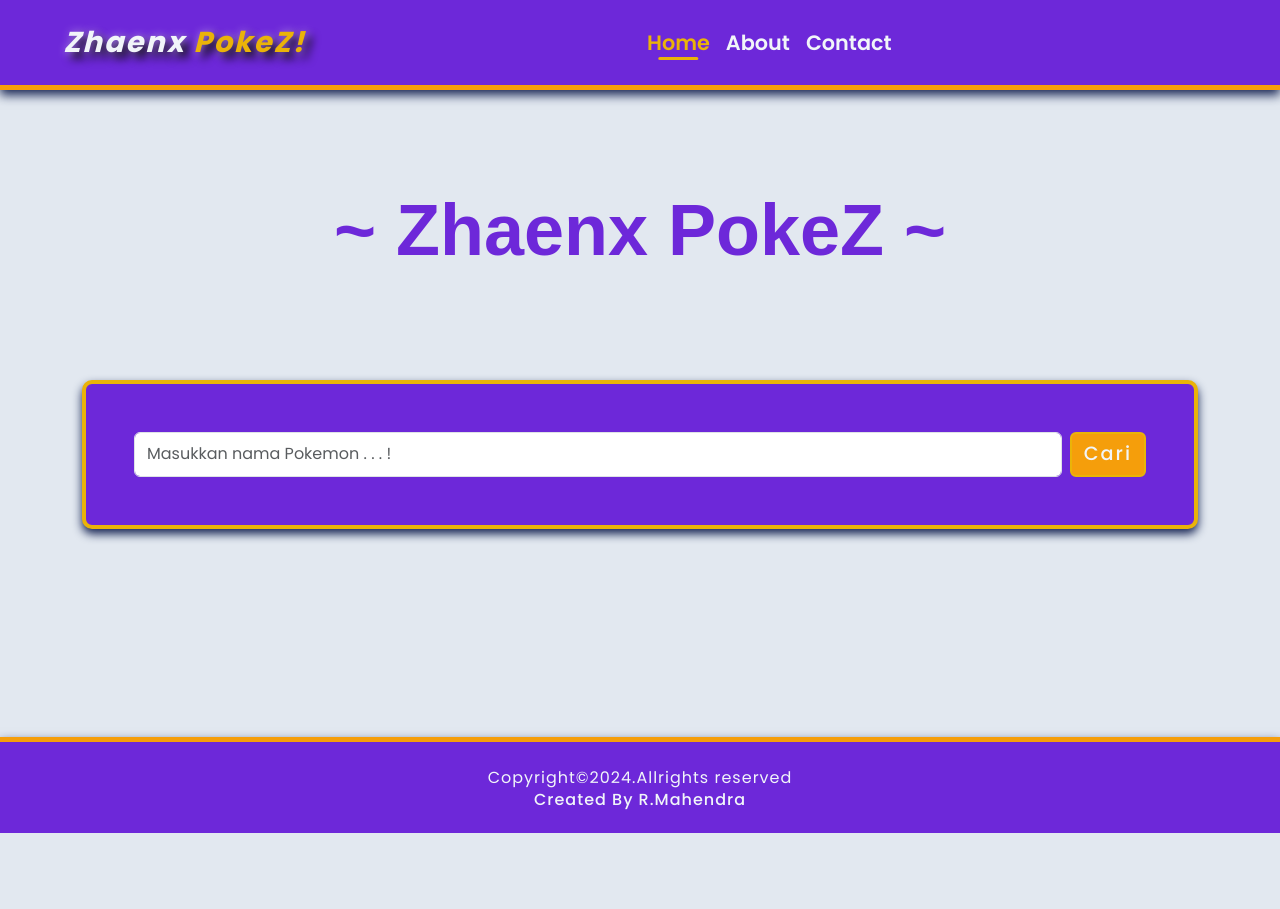
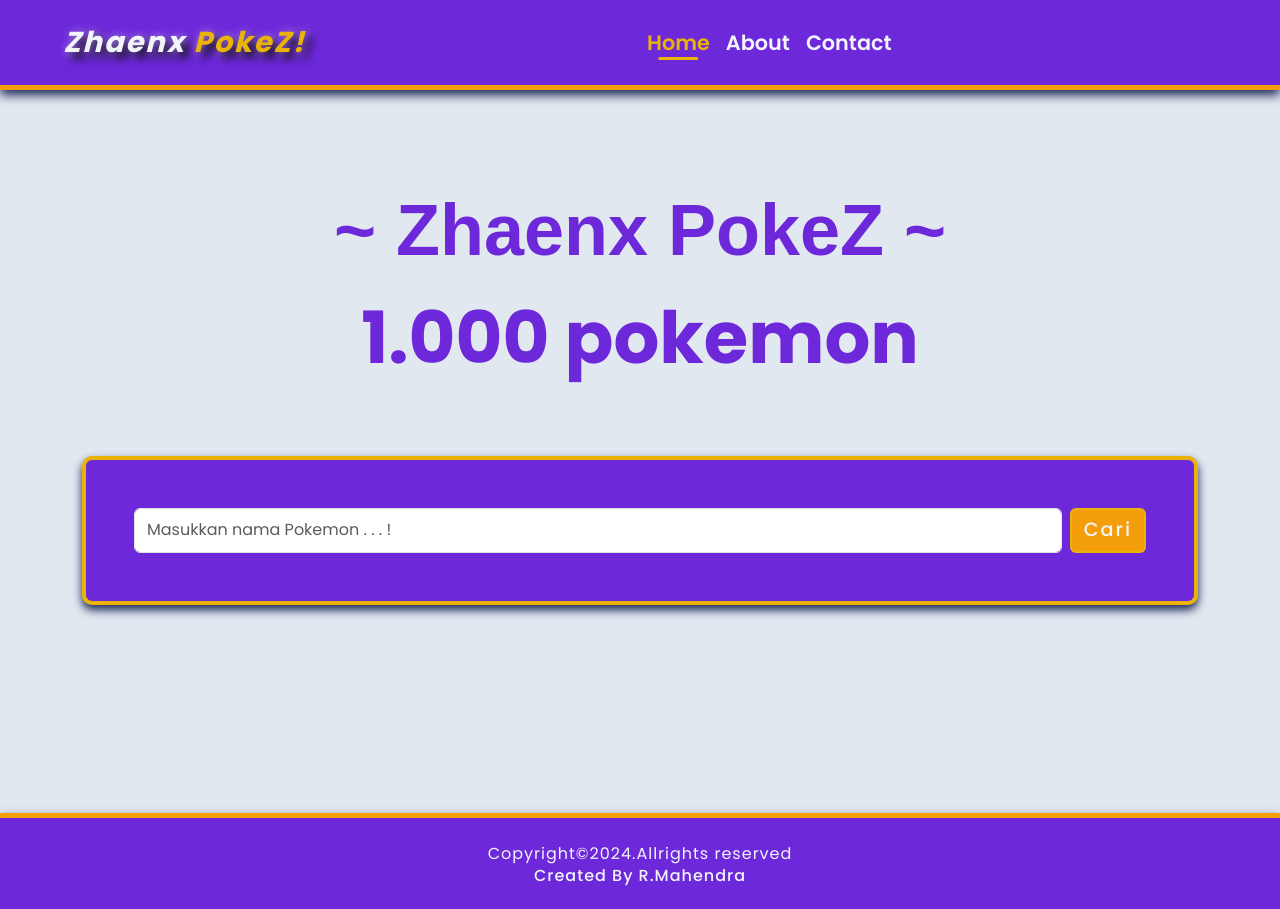
Before and after one commit to R-Mahendra/zhaenx-pokez, a website built with webpack: page index.html in a window 1280 px wide. Before the commit the page ends 833 px from the top, so only its background shows below. Built offline with nearby package versions, Linux system fonts and the light colour scheme; no server answers; a web font is replaced by a local one.

Commit message:
update api

```diff
--- a/src/components/CustomElement.js
+++ b/src/components/CustomElement.js
@@ -1,6 +1,7 @@
 class MyCustomElement extends HTMLElement {
 	connectedCallback() {
-		this.innerHTML = "~ Zhaenx PokeZ ~";
+		this.innerHTML = `~ Zhaenx PokeZ ~
+		<p class="mb-0">1.000 pokemon</p>`;
 	}
 }
 
--- a/src/styles/main.css
+++ b/src/styles/main.css
@@ -113,7 +113,7 @@
 
 .zx__Konten .cards {
 	margin-bottom: 2rem;
-	margin-top: 6rem;
+	margin-top: 4rem;
 	background: var(--bg-primary);
 	padding: 3rem;
 	border-radius: 10px;
```
Also changed, not shown: 1 other file.
